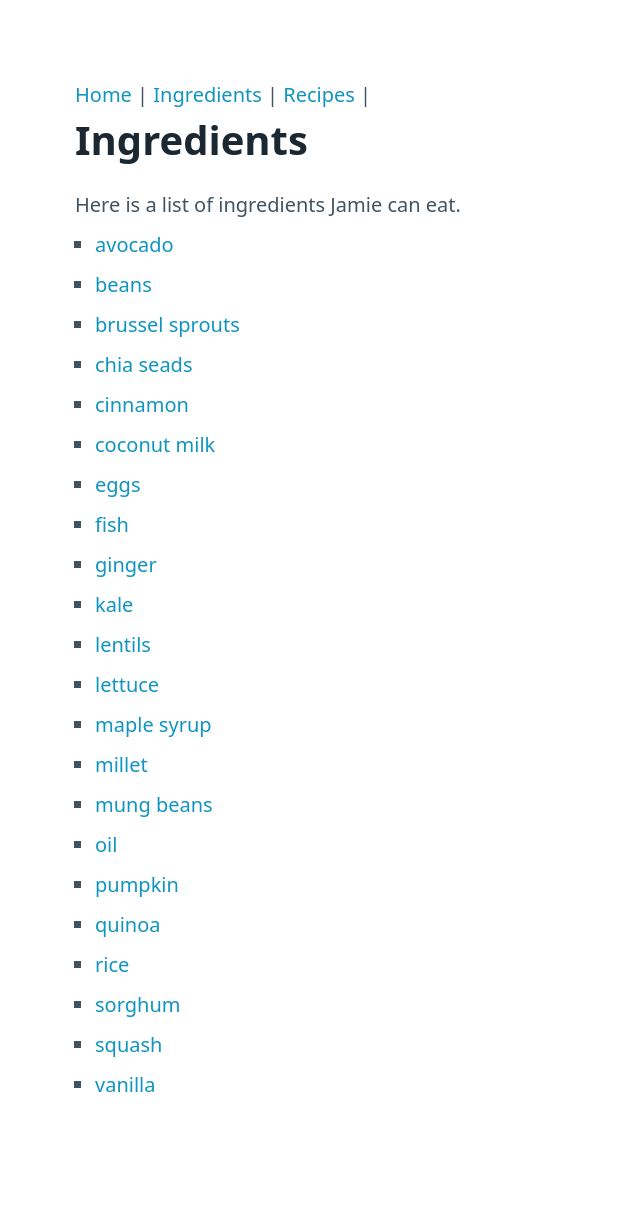
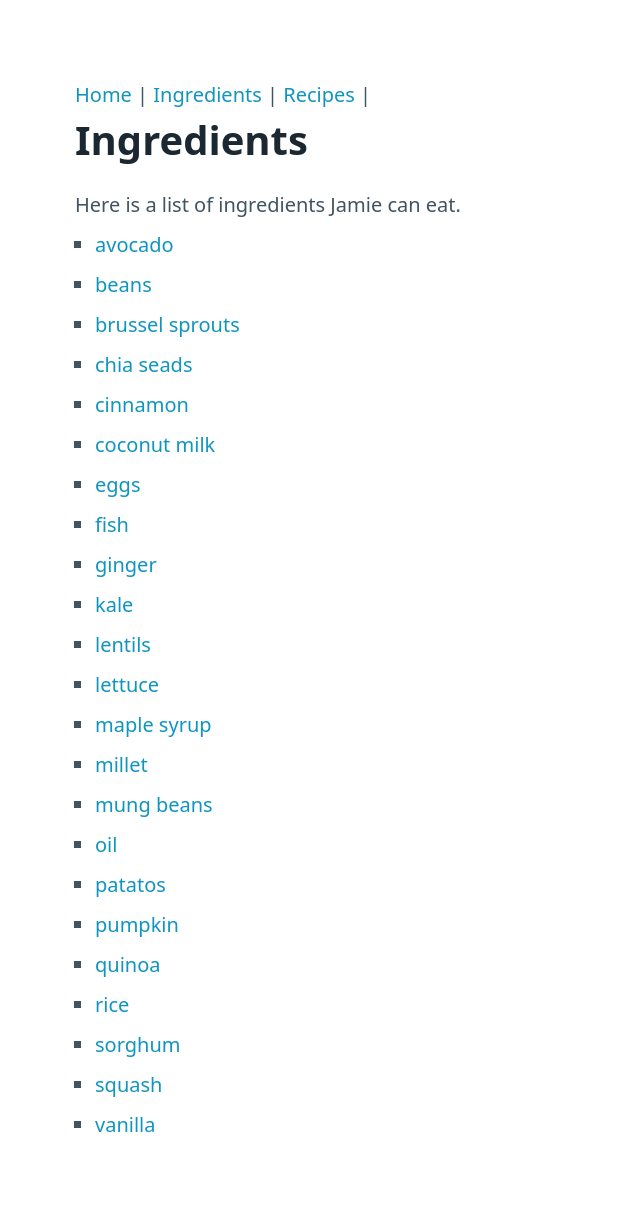
Before and after one commit to johnfreier/whatcanjamieeat, a Jekyll site: the page built from ingredients.md, in a window 1280 px wide. Shown: the whole page, without its empty margins (0-640 px from the left). Built offline with Jekyll 4.4.1, drawn with Linux system fonts in a browser that asks for light colours; before the commit the page ends 1190 px from its top, so only the background shows below that.

Commit message:
Add patatos

```diff
--- a/_data/foods.yml
+++ b/_data/foods.yml
@@ -20,3 +20,4 @@
 - food-name: quinoa
 - food-name: mung_beans
 - food-name: millet
+- food-name: patatos
```
